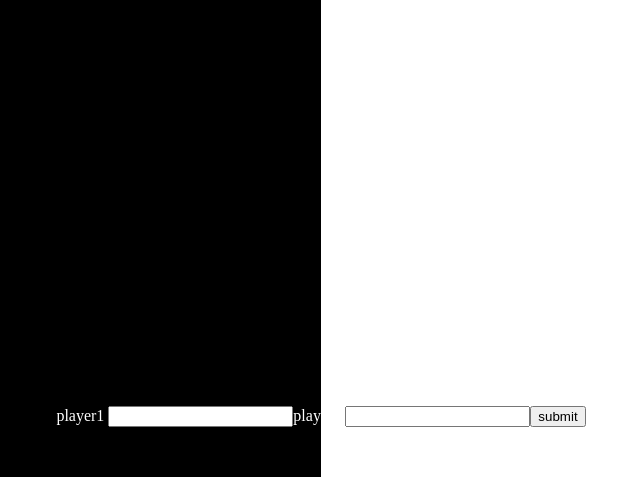
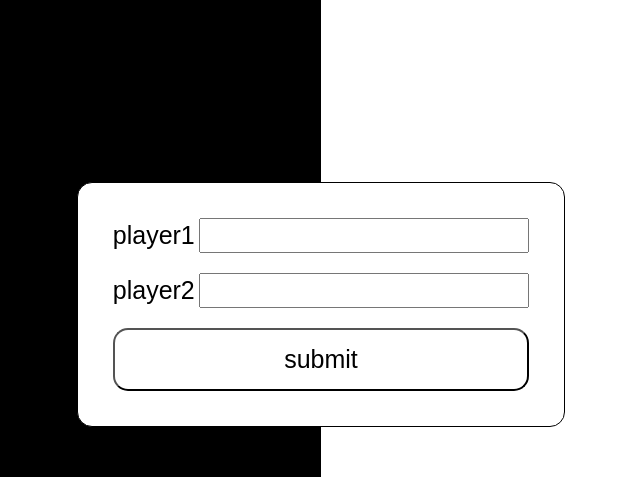
Before and after one commit to adamclasic/tictactoe-js, a plain HTML site: page index.html in a window 1280 px wide. Shown: the part 323-800 px from the top of the page, without its empty margins (319-959 px from the left). Drawn offline with Linux system fonts and the light colour scheme.

Commit message:
add style to form

```diff
--- a/index.html
+++ b/index.html
@@ -14,6 +14,7 @@
             <div class="h1-cont-left">
                 <h1>TicTac </h1>
             </div>
+            <div class="form-cont">
                 <form id="nameForm" action="">
                     <div>
                         <label for="name1">player1</label>
@@ -27,6 +28,7 @@
                         <input type="button" id="submitBtn" value="submit">
                     </div>
                 </form>
+            </div>
         </div>
         <div class="right">
             <div class="h1-cont-right">
--- a/style.css
+++ b/style.css
@@ -4,6 +4,7 @@ body {
     background-image: url("./assets/images/background.jpg");
     background-repeat: repeat;
     background-size: 500px;
+    font-family: sans-serif;
 }
 
 button,
@@ -54,6 +55,8 @@ input[type="button"] {
 
 }
 .info h1 {
+    margin: auto;
+    width: 80%;
     background-color: white;
     padding: 20px;
     border-radius: 22px;
@@ -80,6 +83,14 @@ input[type="button"] {
     /* display: none; */
     padding: 15px;
     border-radius: 15px;
+}
+
+label {
+    font-size: 25px;
+}
+
+form input {
+    font-size: 25px;
 }
 
 .flying {
@@ -122,15 +133,35 @@ input[type="button"] {
     margin: 0 0 0 15px;
 }
 
-.left form {
+.left .form-cont {
     position: fixed;
-    color: white;
+    color: black;
     margin: auto;
     bottom: 50px;
     width: 100vw;
     display: flex;
     justify-content: center;
 
+}
+
+.left form {
+    background-color: white;
+    padding: 15px;
+    border: 1px solid black;
+    border-radius: 15px;
+}
+
+.left form > div {
+    margin: 20px;
+}
+
+#submitBtn {
+    font-size: 25px;
+    background-color: #fff;
+    /* display: none; */
+    padding: 15px;
+    border-radius: 15px;
+    width: 100%;
 }
 
 .right {
```
Lines whose indentation alone changed are shown as unchanged.
